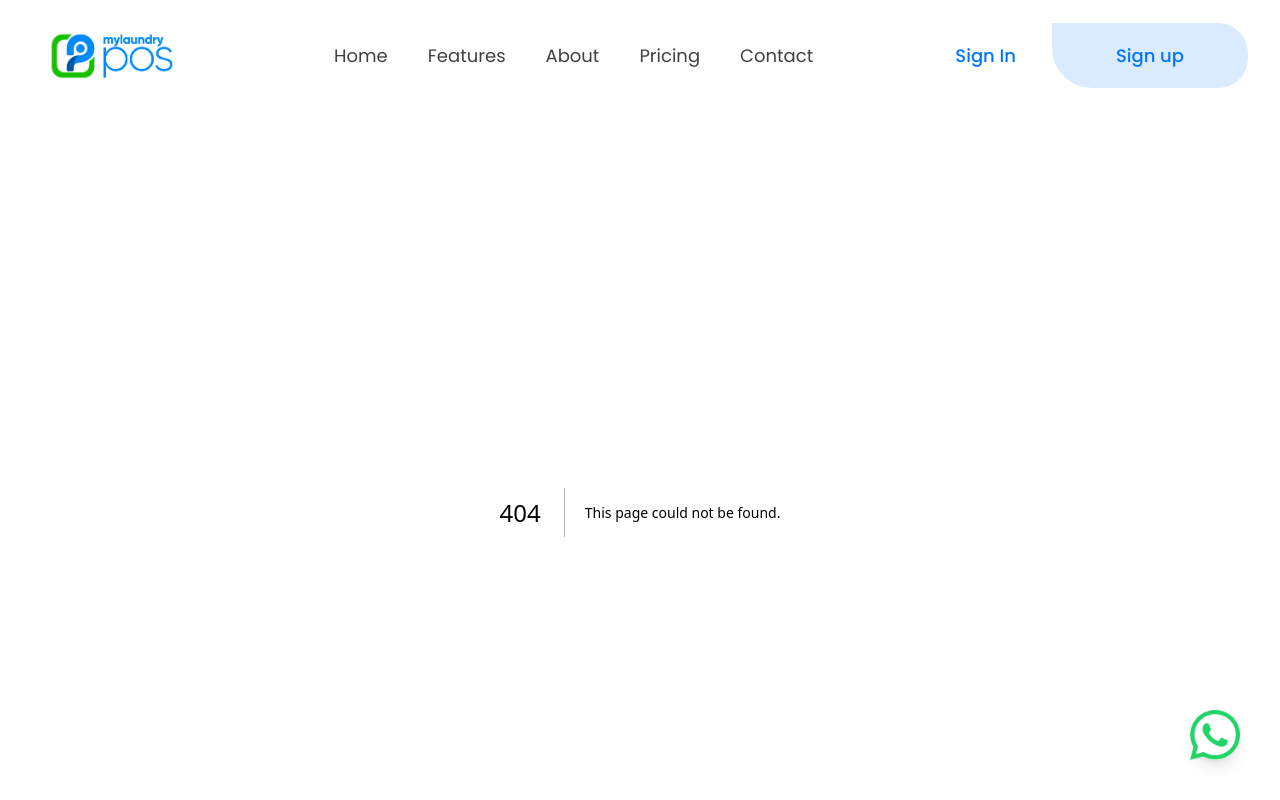
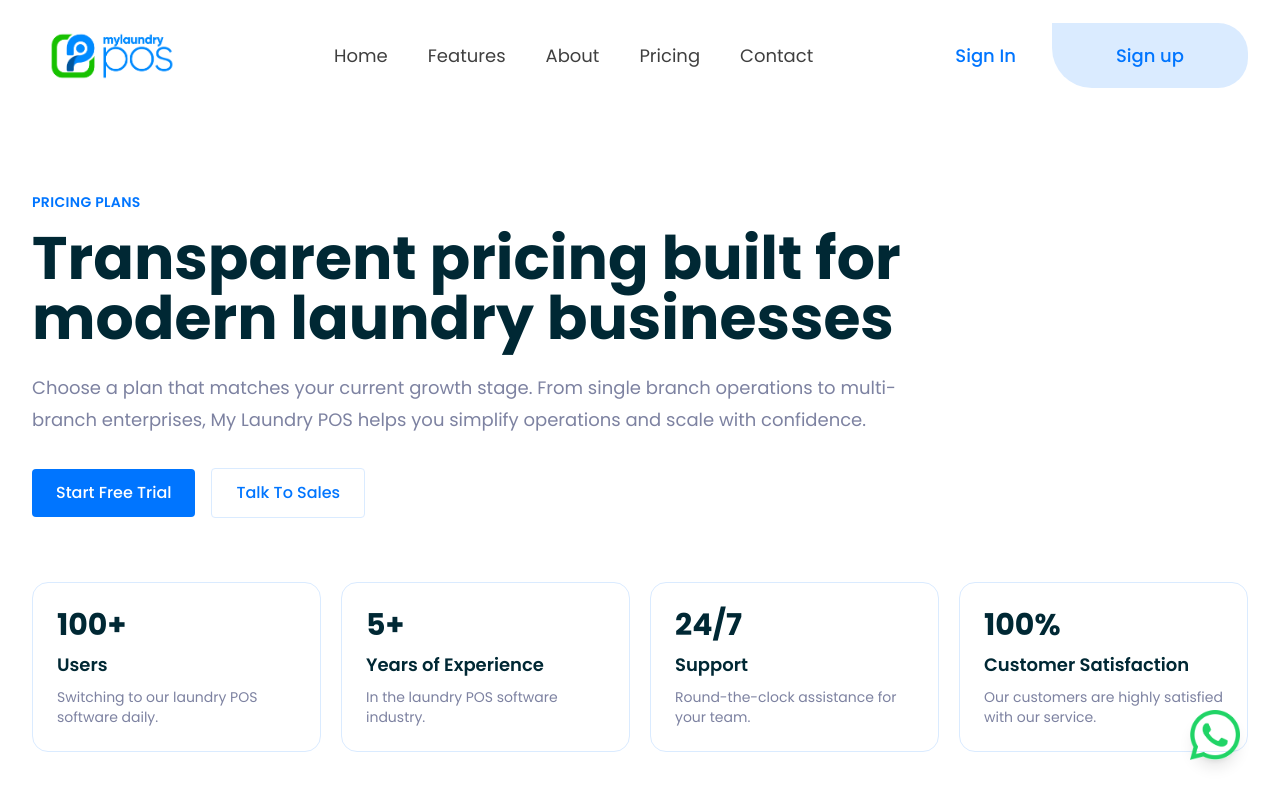
Before and after one commit to fortubeks/laundry-pos-landing-page, a Next.js app: page /pricing in a window 1280 px wide. Before the commit this address had no page. Shown: the top 800 px of the page. Built offline with nearby package versions, Linux system fonts and the light colour scheme; no server answers.

Commit message:
update fixes

```diff
--- a/app/about-us/page.tsx
+++ b/app/about-us/page.tsx
@@ -1,5 +1,6 @@
 import type { Metadata } from "next";
 import Link from "next/link";
+import Image from "next/image";
 
 export const metadata: Metadata = {
   title: "About Us",
@@ -97,27 +98,28 @@ export default function AboutUsPage() {
         <div className="absolute -top-24 -right-10 h-64 w-64 rounded-full bg-blue/10 blur-3xl -z-10" />
         <div className="absolute -bottom-20 -left-10 h-64 w-64 rounded-full bg-babyblue blur-3xl -z-10" />
 
-        <div className="mx-auto max-w-7xl">
+        <div className="mx-auto max-w-7xl grid grid-cols-1 lg:grid-cols-2 gap-12 items-center">
+          <div>
             <p className="text-blue font-semibold tracking-wide uppercase text-sm">
               About My Laundry POS
             </p>
-          <h1 className="mt-4 text-4xl sm:text-5xl lg:text-6xl font-bold text-navyblue leading-tight max-w-4xl">
+            <h1 className="mt-4 text-4xl sm:text-4xl lg:text-5xl font-bold text-navyblue leading-tight max-w-4xl">
               My Laundry POS - Built To Power Modern Laundry Businesses
             </h1>
-          <p className="mt-6 text-lg leading-8 text-bluegray max-w-4xl">
+            <p className="mt-6 leading-8 text-bluegray max-w-4xl">
               My Laundry POS is a purpose-built laundry POS designed to help
               modern laundry and dry-cleaning businesses manage operations with
               clarity and efficiency. Unlike generic platforms, My Laundry POS
               delivers specialized laundry software created for real laundry
               operations, from order processing to performance tracking.
             </p>
-          <p className="mt-4 text-lg leading-8 text-bluegray max-w-4xl">
+            <p className="mt-4 leading-8 text-bluegray max-w-4xl">
               As advanced laundry management software and commercial laundry
               software, it helps businesses control daily activities, automate
-            operations, and improve service delivery from a single platform. My
-            Laundry POS empowers owners and managers to streamline processes,
-            maintain full operational visibility, and build profit across
-            Nigeria and worldwide.
+              operations, and improve service delivery from a single platform.
+              My Laundry POS empowers owners and managers to streamline
+              processes, maintain full operational visibility, and build profit
+              across Nigeria and worldwide.
             </p>
 
             <div className="mt-8 flex flex-wrap items-center gap-4">
@@ -135,11 +137,31 @@ export default function AboutUsPage() {
               </Link>
             </div>
           </div>
+          <div className="hidden lg:block">
+            <Image
+              src="https://images.unsplash.com/photo-1608806443077-278eb309dcc1?q=80&w=654&auto=format&fit=crop&ixlib=rb-4.1.0&ixid=M3wxMjA3fDB8MHxwaG90by1wYWdlfHx8fGVufDB8fHx8fA%3D%3D"
+              alt="Modern laundry facility with professional equipment"
+              width={500}
+              height={100}
+              className="rounded-2xl shadow-xl object-cover w-full max-h-[700px]"
+            />
+          </div>
+        </div>
       </section>
 
       <section className="px-6 lg:px-8 py-14">
-        <div className="mx-auto max-w-7xl grid grid-cols-1 lg:grid-cols-12 gap-8 items-start">
-          <div className="lg:col-span-7 bg-white border border-lightblue rounded-2xl p-8 shadow-sm">
+        <div className="mx-auto max-w-7xl grid grid-cols-1 lg:grid-cols-12 gap-8 items-center">
+          <div className="lg:col-span-6">
+            <Image
+              src="https://images.unsplash.com/photo-1632923565835-6582b54f2105?q=80&w=588&auto=format&fit=crop&ixlib=rb-4.1.0&ixid=M3wxMjA3fDB8MHxwaG90by1wYWdlfHx8fGVufDB8fHx8fA%3D%3D"
+              alt="Professional folding and organizing clean laundry"
+              width={220}
+              height={100}
+              className="rounded-2xl shadow-lg object-cover w-full max-h-[500px]"
+            />
+          </div>
+
+          <div className="lg:col-span-6">
             <h2 className="text-3xl sm:text-4xl font-bold text-navyblue">
               Our Story
             </h2>
@@ -155,22 +177,6 @@ export default function AboutUsPage() {
               the industry. The goal is simple: automate operations, improve
               accountability, and support sustainable growth worldwide.
             </p>
-          </div>
-
-          <div className="lg:col-span-5 bg-lightblue/40 rounded-2xl p-8">
-            <h3 className="text-2xl font-semibold text-navyblue">
-              Common Industry Challenges
-            </h3>
-            <ul className="mt-5 space-y-3">
-              {industryChallenges.map((challenge) => (
-                <li
-                  key={challenge}
-                  className="bg-white rounded-lg border border-lightblue px-4 py-3 text-bluegray"
-                >
-                  {challenge}
-                </li>
-              ))}
-            </ul>
           </div>
         </div>
       </section>
@@ -207,9 +213,11 @@ export default function AboutUsPage() {
 
       <section className="px-6 lg:px-8 py-14">
         <div className="mx-auto max-w-7xl">
+          <div className="text-center">
             <h2 className="text-3xl sm:text-4xl font-bold text-navyblue">
               The Problem We Solve For Laundry Businesses
             </h2>
+          </div>
           <div className="mt-8 grid grid-cols-1 md:grid-cols-3 gap-5">
             {problemsSolved.map((problem) => (
               <article
@@ -227,88 +235,6 @@ export default function AboutUsPage() {
           </div>
         </div>
       </section>
-
-      <section className="px-6 lg:px-8 py-14 bg-lightblue/25">
-        <div className="mx-auto max-w-7xl">
-          <h2 className="text-3xl sm:text-4xl font-bold text-navyblue">
-            Our Core Solution And Features
-          </h2>
-          <p className="mt-4 text-bluegray max-w-4xl leading-7">
-            My Laundry POS delivers an all-in-one ecosystem for managing every
-            activity from a centralized platform.
-          </p>
-
-          <div className="mt-8 grid grid-cols-1 sm:grid-cols-2 lg:grid-cols-4 gap-4">
-            {uniqueFeatures.map((feature) => (
-              <div
-                key={feature}
-                className="bg-white border border-lightblue rounded-lg px-4 py-5"
-              >
-                <p className="text-navyblue font-medium">{feature}</p>
-              </div>
-            ))}
-          </div>
-        </div>
-      </section>
-
-      <section className="px-6 lg:px-8 py-14">
-        <div className="mx-auto max-w-7xl grid grid-cols-1 lg:grid-cols-2 gap-8 items-start">
-          <div>
-            <h2 className="text-3xl sm:text-4xl font-bold text-navyblue">
-              Who We Serve
-            </h2>
-            <p className="mt-4 text-bluegray leading-7">
-              My Laundry POS is built for laundry businesses that want
-              efficiency, scalability, and operational control through
-              specialized software.
-            </p>
-            <ul className="mt-6 space-y-3">
-              {audienceGroups.map((group) => (
-                <li
-                  key={group}
-                  className="rounded-lg border border-lightblue px-4 py-3 text-bluegray"
-                >
-                  {group}
-                </li>
-              ))}
-            </ul>
-          </div>
-
-          <div className="bg-darkblue rounded-2xl p-8">
-            <h2 className="text-3xl font-bold text-white">
-              Why Laundry Businesses Trust My Laundry POS
-            </h2>
-            <p className="mt-4 text-offwhite leading-7">
-              Laundry businesses trust My Laundry POS because it delivers
-              reliable, industry-focused laundry software built for real
-              operational needs. As advanced laundry management software, it
-              provides automation, accuracy, and centralized visibility that
-              improve daily workflows.
-            </p>
-            <p className="mt-4 text-offwhite leading-7">
-              My Laundry POS combines scalable commercial laundry software with
-              ease of use, helping teams onboard quickly while maintaining
-              consistency. With continuous platform improvements and dedicated
-              support, businesses can reduce errors and grow with confidence.
-            </p>
-
-            <div className="mt-7 flex flex-wrap gap-3">
-              <Link
-                href="https://app.mylaundrypos.com/register"
-                className="bg-lightblue text-blue font-medium py-3 px-5 rounded"
-              >
-                Start Free Trial
-              </Link>
-              <Link
-                href="/contact-us"
-                className="border border-white/40 text-white font-medium py-3 px-5 rounded"
-              >
-                Contact Us
-              </Link>
-            </div>
-          </div>
-        </div>
-      </section>
     </main>
   );
 }
--- a/app/components/Contact/index.tsx
+++ b/app/components/Contact/index.tsx
@@ -202,7 +202,7 @@ export default function ContactPage() {
                   <button
                     type="submit"
                     disabled={loading}
-                    className="bg-blue hover:bg-primary-600 transition h-12 py-3 px-6 w-full font-medium text-white text-sm rounded-full disabled:opacity-60 disabled:cursor-not-allowed"
+                    className="bg-blue hover:bg-primary-600 transition h-12 py-3 px-6 w-full font-medium text-white text-sm rounded-xl disabled:opacity-60 disabled:cursor-not-allowed"
                   >
                     {loading ? "Sending..." : "Send Message"}
                   </button>
--- a/app/components/Footer/Footer.tsx
+++ b/app/components/Footer/Footer.tsx
@@ -15,7 +15,7 @@ const products: ProductType[] = [
       { name: "Home", href: "/", current: true },
       { name: "Features", href: "/#features", current: false },
       { name: "About", href: "/about-us", current: false },
-      { name: "Pricing", href: "/#pricing", current: false },
+      { name: "Pricing", href: "/pricing", current: false },
       { name: "Screenshots", href: "/#screenshots", current: false },
       { name: "Contact", href: "/contact-us", current: false },
     ],
--- a/app/components/Navbar/Drawerdata.tsx
+++ b/app/components/Navbar/Drawerdata.tsx
@@ -11,7 +11,7 @@ const navigation: NavigationItem[] = [
   { name: "Home", href: "/", current: true },
   { name: "Features", href: "/#features", current: false },
   { name: "About", href: "/about-us", current: false },
-  { name: "Pricing", href: "/#pricing", current: false },
+  { name: "Pricing", href: "/pricing", current: false },
   { name: "Contact", href: "/contact-us", current: false },
 ];
 
--- a/app/components/Navbar/Navbar.tsx
+++ b/app/components/Navbar/Navbar.tsx
@@ -18,7 +18,7 @@ const navigation: NavigationItem[] = [
   { name: "Home", href: "/", current: true },
   { name: "Features", href: "/#features", current: false },
   { name: "About", href: "/about-us", current: false },
-  { name: "Pricing", href: "/#pricing", current: false },
+  { name: "Pricing", href: "/pricing", current: false },
   { name: "Contact", href: "/contact-us", current: false },
 ];
 
--- a/app/components/ui/inputs/index.tsx
+++ b/app/components/ui/inputs/index.tsx
@@ -3,8 +3,7 @@
 import { forwardRef, HTMLProps, useId, useState } from "react";
 import { Label } from "../label";
 
-export interface InputProps
-  extends React.InputHTMLAttributes<HTMLInputElement> {
+export interface InputProps extends React.InputHTMLAttributes<HTMLInputElement> {
   error?: boolean;
 }
 
@@ -13,7 +12,7 @@ export const Input = forwardRef<HTMLInputElement, InputProps>(
     return (
       <input
         type={type || "text"}
-        className={`h-12 w-full rounded-full border border-gray-300 px-5 py-2.5 text-left text-sm text-gray-800 shadow-theme-xs
+        className={`h-12 w-full rounded-xl border border-gray-300 px-5 py-2.5 text-left text-sm text-gray-800 shadow-theme-xs
           placeholder:text-sm placeholder:text-gray-400 disabled:opacity-70
           focus:border-primary-300 focus:outline-0 focus:ring-3 focus:ring-primary-300/20
           ${
@@ -26,7 +25,7 @@ export const Input = forwardRef<HTMLInputElement, InputProps>(
         {...props}
       />
     );
-  }
+  },
 );
 
 Input.displayName = "Input";
--- a/app/components/ui/inputs/textarea.tsx
+++ b/app/components/ui/inputs/textarea.tsx
@@ -11,7 +11,7 @@ const Textarea = forwardRef<HTMLTextAreaElement, TextareaProps>(
   ({ className, error, ...props }, ref) => {
     return (
       <textarea
-        className={`w-full rounded-3xl border border-gray-300 px-5 py-3 text-left text-sm text-gray-800 shadow-theme-xs resize-none placeholder:text-sm placeholder:text-gray-400 focus:border-primary-300 focus:outline-0 focus:ring-3 focus:ring-primary-300/20 ${
+        className={`w-full rounded-xl border border-gray-300 px-5 py-3 text-left text-sm text-gray-800 shadow-theme-xs resize-none placeholder:text-sm placeholder:text-gray-400 focus:border-primary-300 focus:outline-0 focus:ring-3 focus:ring-primary-300/20 ${
           error && "border-red-500 focus:border-red-500 focus:ring-red-500/20"
         }`}
         ref={ref}
--- /dev/null
+++ b/app/pricing/page.tsx
@@ -0,0 +1,158 @@
+import type { Metadata } from "next";
+import Link from "next/link";
+import PricingSection from "../components/Pricing";
+
+export const metadata: Metadata = {
+  title: "Pricing | My Laundry Point of Sale",
+  description:
+    "Simple and transparent Laundry POS pricing for starter, growth, and enterprise laundry businesses.",
+  alternates: {
+    canonical: "/pricing",
+  },
+  openGraph: {
+    title: "Pricing | My Laundry Point of Sale",
+    description:
+      "Compare My Laundry POS plans and pick the right package for your laundry business.",
+    url: "https://mylaundrypos.com/pricing",
+    siteName: "My Laundry Point of Sale",
+    type: "website",
+  },
+};
+
+const highlights = [
+  {
+    label: "Users",
+    value: "100+",
+    description: "Switching to our laundry POS software daily.",
+  },
+  {
+    label: "Years of Experience",
+    value: "5+",
+    description: "In the laundry POS software industry.",
+  },
+  {
+    label: "Support",
+    value: "24/7",
+    description: "Round-the-clock assistance for your team.",
+  },
+  {
+    label: "Customer Satisfaction",
+    value: "100%",
+    description: "Our customers are highly satisfied with our service.",
+  },
+];
+
+const featureSummary = [
+  {
+    title: "Cloud-Based Access",
+    description: "Run your laundry from anywhere.",
+  },
+  {
+    title: "Multi-Device Friendly",
+    description: "Works on desktop, tablet, or smartphone.",
+  },
+  {
+    title: "Order Tracking",
+    description: "Monitor every order from drop-off to pickup.",
+  },
+  {
+    title: "Reports and Analytics",
+    description: "Track daily sales, top services, and balances.",
+  },
+  {
+    title: "Customer Management",
+    description: "Store customer profiles and purchase history.",
+  },
+  {
+    title: "Multi-Branch Support",
+    description: "Manage multiple outlets from one account.",
+  },
+];
+
+export default function PricingPage() {
+  return (
+    <main className="bg-white">
+      <section className="relative overflow-hidden px-6 lg:px-8 pt-16 pb-14 sm:pt-20 sm:pb-16">
+        <div className="absolute inset-0 -z-10 bg-gradient-to-b from-lightblue/40 via-white to-white" />
+        <div className="absolute -top-24 -right-10 h-64 w-64 rounded-full bg-blue/10 blur-3xl -z-10" />
+        <div className="absolute -bottom-20 -left-10 h-64 w-64 rounded-full bg-babyblue blur-3xl -z-10" />
+
+        <div className="mx-auto max-w-7xl">
+          <p className="text-blue font-semibold tracking-wide uppercase text-sm">
+            Pricing Plans
+          </p>
+          <h1 className="mt-4 text-4xl sm:text-5xl lg:text-6xl font-bold text-navyblue leading-tight max-w-4xl">
+            Transparent pricing built for modern laundry businesses
+          </h1>
+          <p className="mt-6 text-lg leading-8 text-bluegray max-w-4xl">
+            Choose a plan that matches your current growth stage. From single
+            branch operations to multi-branch enterprises, My Laundry POS helps
+            you simplify operations and scale with confidence.
+          </p>
+
+          <div className="mt-8 flex flex-wrap items-center gap-4">
+            <Link
+              href="https://app.mylaundrypos.com/register"
+              className="bg-blue hover:opacity-90 text-white font-medium py-3 px-6 rounded"
+            >
+              Start Free Trial
+            </Link>
+            <Link
+              href="/contact-us"
+              className="bg-white text-blue border border-lightblue font-medium py-3 px-6 rounded"
+            >
+              Talk To Sales
+            </Link>
+          </div>
+        </div>
+      </section>
+
+      <section className="px-6 lg:px-8 pb-8">
+        <div className="mx-auto max-w-7xl grid grid-cols-1 sm:grid-cols-2 lg:grid-cols-4 gap-5">
+          {highlights.map((item) => (
+            <article
+              key={item.label}
+              className="rounded-2xl border border-lightblue bg-white p-6"
+            >
+              <p className="text-3xl font-bold text-navyblue">{item.value}</p>
+              <h2 className="mt-2 text-lg font-semibold text-navyblue">
+                {item.label}
+              </h2>
+              <p className="mt-2 text-sm text-bluegray">{item.description}</p>
+            </article>
+          ))}
+        </div>
+      </section>
+
+      <PricingSection />
+
+      <section className="px-6 lg:px-8 py-14 bg-slate-50">
+        <div className="mx-auto max-w-7xl">
+          <h2 className="text-3xl sm:text-4xl font-bold text-navyblue">
+            Everything you need to run your laundry business
+          </h2>
+          <p className="mt-4 text-bluegray max-w-4xl leading-7">
+            All plans are designed around real-world laundry workflows and the
+            same product strengths showcased on our homepage.
+          </p>
+
+          <div className="mt-8 grid grid-cols-1 md:grid-cols-2 lg:grid-cols-3 gap-5">
+            {featureSummary.map((feature) => (
+              <article
+                key={feature.title}
+                className="rounded-xl border border-lightblue bg-white p-6"
+              >
+                <h3 className="text-xl font-semibold text-navyblue">
+                  {feature.title}
+                </h3>
+                <p className="mt-2 text-bluegray leading-7">
+                  {feature.description}
+                </p>
+              </article>
+            ))}
+          </div>
+        </div>
+      </section>
+    </main>
+  );
+}
```
Also changed, not shown: next.config.js (+4 -4 lines). Lines whose indentation alone changed are shown as unchanged.
